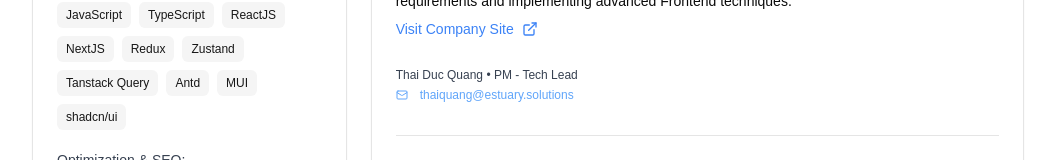
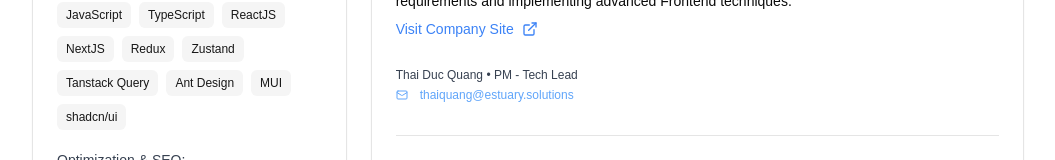
Before and after one commit to duythenights/duythenights_portfolio, a Next.js app: page / in a window 1280 px wide. Shown: the part 845-1005 px from the top of the page, without its empty margins (112-1167 px from the left). Built offline with nearby package versions, Linux system fonts and the light colour scheme; what @radix-ui/themes would draw is missing.

Commit message:
feat: update skill section

```diff
--- a/src/components/Skills.tsx
+++ b/src/components/Skills.tsx
@@ -14,7 +14,7 @@ const categorizedSkills = {
     "Redux",
     "Zustand",
     "Tanstack Query",
-    "Antd",
+    "Ant Design",
     "MUI",
     "shadcn/ui",
   ],
```
